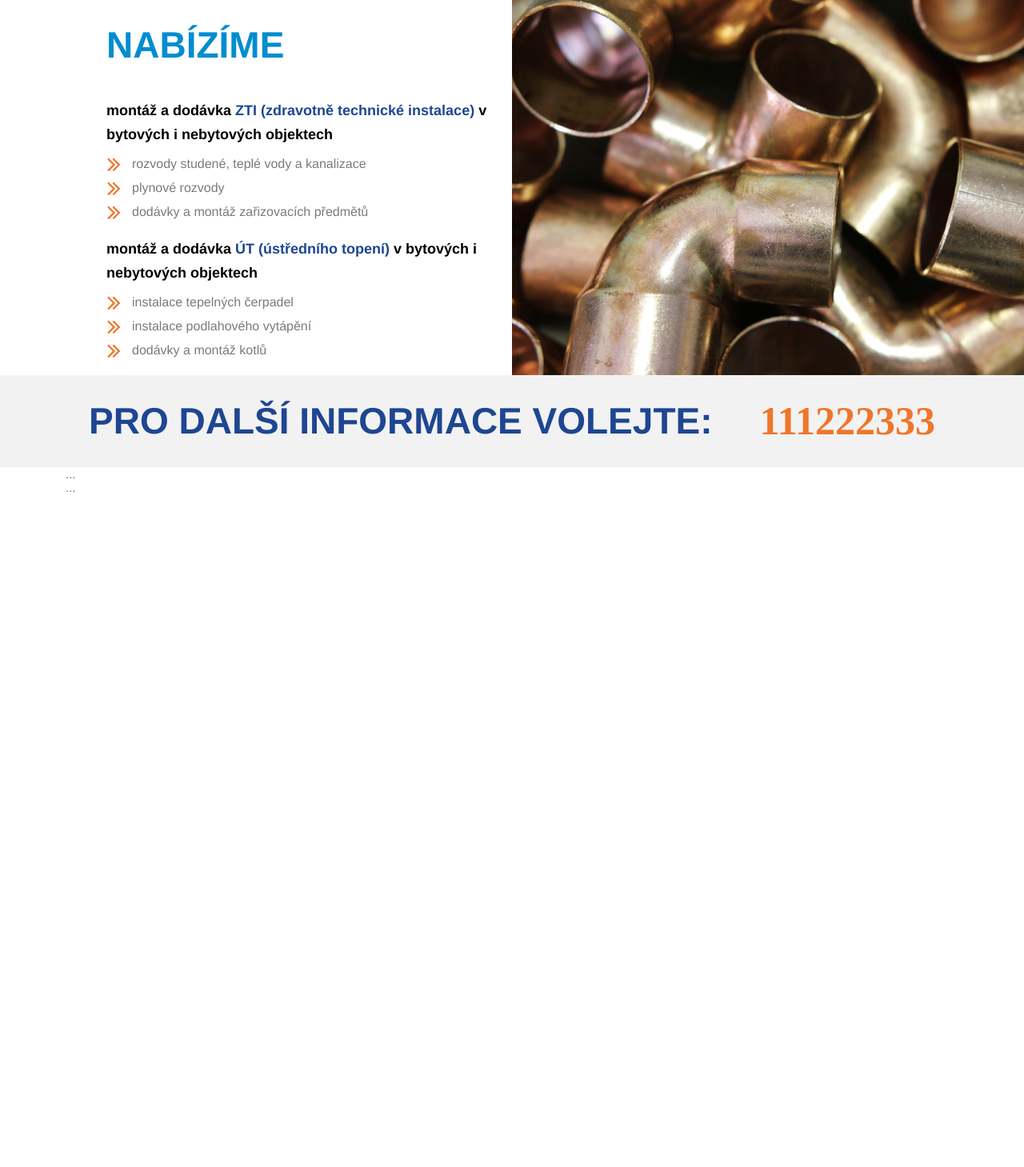
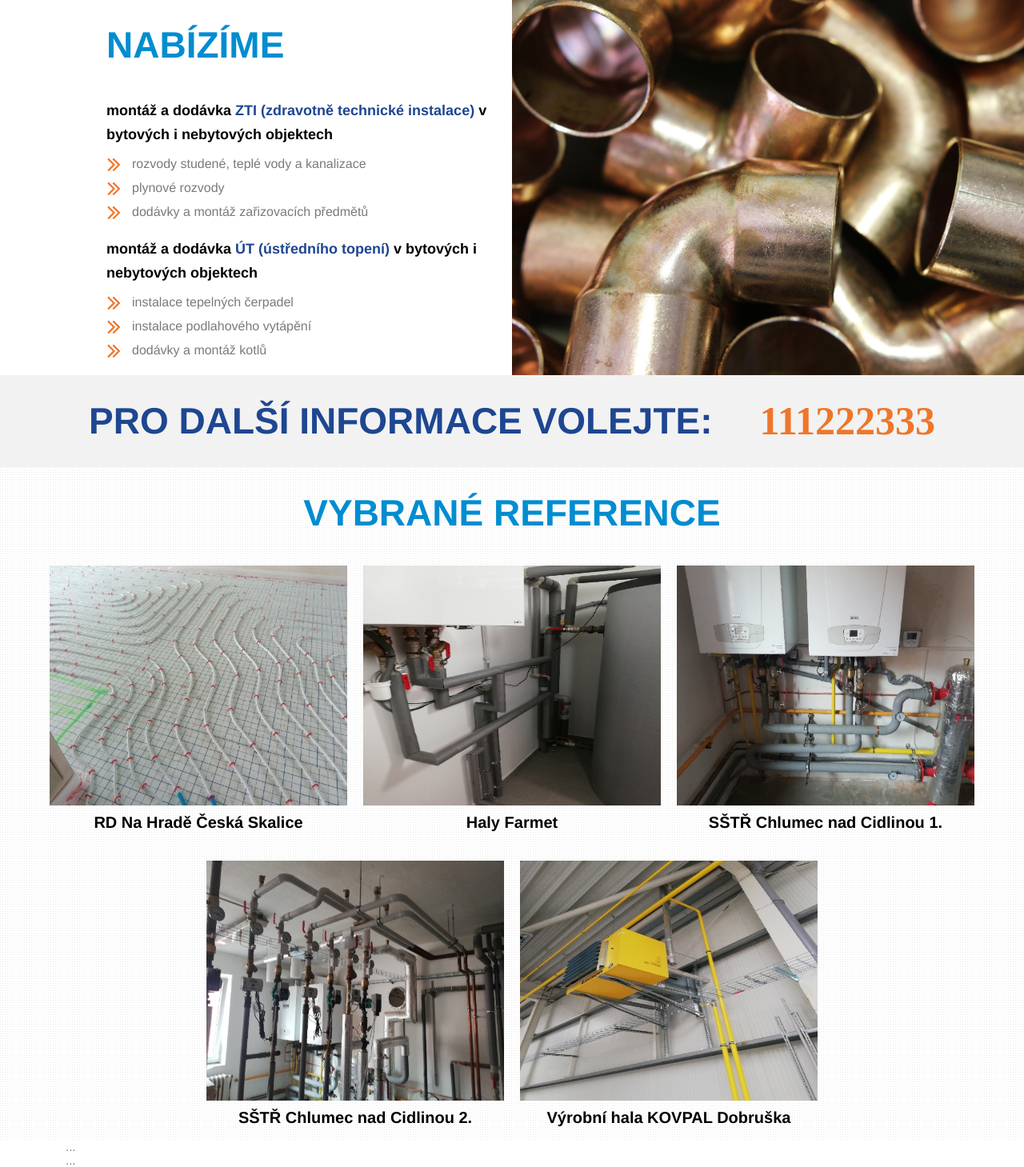
Before and after one commit to Igrok95Ronin/cz-sant-3, a PHP site: page / in a window 1280 px wide. Shown: the part 2236-3695 px from the top of the page at 80% size. Before the commit the page ends 2851 px from the top, so only its background shows below. Run offline with PHP 8.4, Linux system fonts and the light colour scheme; some libraries are stand-ins or nearby versions.

Commit message:
finish eighth block

```diff
--- a/assets/css/style.css
+++ b/assets/css/style.css
@@ -353,6 +353,55 @@ body {
   width: 100% !important;
 }
 
+.eighth-section {
+  background: url(../img/tex-or.png);
+}
+
+.eighth-container {
+  max-width: 1200px;
+  margin: 0 auto;
+}
+
+.eighth-title {
+  color: #1e4691;
+  font-size: clamp(30px, 4vw, 46px);
+  font-weight: 600;
+  padding: 30px 0;
+  text-align: center;
+  color: #008dd0;
+}
+
+.eighth-box {
+  display: -webkit-box;
+  display: -ms-flexbox;
+  display: flex;
+  -ms-flex-wrap: wrap;
+      flex-wrap: wrap;
+  gap: 20px;
+  -webkit-box-pack: center;
+      -ms-flex-pack: center;
+          justify-content: center;
+}
+
+.eighth-items {
+  height: 100%;
+  width: calc(33.33% - 20px);
+}
+
+.eighth-items__img {
+  height: 300px;
+  width: 100%;
+}
+
+.eighth-items__text {
+  font-weight: 600;
+  color: #000000;
+  width: 100%;
+  text-align: center;
+  margin-top: 10px;
+  font-size: 20px;
+}
+
 @media (max-width: 1400px) {
   .sixth-left-block {
     max-width: 80%;
@@ -436,6 +485,11 @@ body {
   .fifth-items__text {
     font-size: 24px;
   }
+
+  .eighth-items {
+    height: 100%;
+    width: calc(50% - 20px);
+  }
 }
 @media (max-width: 576px) {
   .section {
@@ -445,4 +499,9 @@ body {
   .seventh-title {
     font-size: 27px;
   }
+
+  .eighth-items {
+    height: 100%;
+    width: 100%;
+  }
 }
--- a/assets/scss/style.scss
+++ b/assets/scss/style.scss
@@ -274,6 +274,40 @@ body{
 .header-btn--width {
     width: 100%!important;
 }
+//Eighth Section
+.eighth-section {
+    background: url(../img/tex-or.png);
+}
+.eighth-container {
+    max-width: 1200px;
+    margin: 0 auto;
+}
+.eighth-title {
+    @include title();
+    color: #008dd0;
+}
+.eighth-box {
+    display: flex;
+    flex-wrap: wrap;
+    gap:20px;
+    justify-content: center;
+}
+.eighth-items {
+    height: 100%;
+    width: calc(33.33% - 20px) ;
+}
+.eighth-items__img {
+    height: 300px;
+    width: 100%;
+}
+.eighth-items__text {
+    font-weight: 600;
+    color: #000000;
+    width: 100%;
+    text-align: center;
+    margin-top: 10px;
+    font-size: 20px;
+}
 
 
 
@@ -343,6 +377,10 @@ body{
     .fifth-items__text {
         font-size: 24px;
     }
+    .eighth-items {
+        height: 100%;
+        width: calc(50% - 20px) ;
+    }
 
 }
 @media(max-width: 576px) {
@@ -352,4 +390,8 @@ body{
     .seventh-title {
         font-size: 27px;
     }
+    .eighth-items {
+        height: 100%;
+        width: 100%;
+    }
 }
--- a/index.html
+++ b/index.html
@@ -180,6 +180,37 @@ $title = $text . ' ' . $city;
                 </div>
             </div>
         </section>
+        <section class="eighth-section">
+            <div class="container-fluid">
+                <div class="row">
+                    <div class="col-12 eighth-container">
+                        <h2 class="eighth-title">VYBRANÉ REFERENCE</h2>
+                        <div class="eighth-box">
+                            <div class="eighth-items">
+                                <img class="eighth-items__img" src="assets/img/1.1ceska-skalice.jpg" alt="" >
+                                <p class="eighth-items__text">RD Na Hradě Česká Skalice</p>
+                            </div>
+                            <div class="eighth-items">
+                                <img class="eighth-items__img" src="assets/img/1.2Farmet.jpg" alt="" >
+                                <p class="eighth-items__text">Haly Farmet</p>
+                            </div>
+                            <div class="eighth-items">
+                                <img class="eighth-items__img" src="assets/img/1.3Chlumec1.jpg" alt="" >
+                                <p class="eighth-items__text">SŠTŘ Chlumec nad Cidlinou 1.</p>
+                            </div>
+                            <div class="eighth-items">
+                                <img class="eighth-items__img" src="assets/img/1.4Chlumec2.jpg" alt="" >
+                                <p class="eighth-items__text">SŠTŘ Chlumec nad Cidlinou 2.</p>
+                            </div>
+                            <div class="eighth-items">
+                                <img class="eighth-items__img" src="assets/img/1.5Kovpal.jpg" alt="" >
+                                <p class="eighth-items__text">Výrobní hala KOVPAL Dobruška</p>
+                            </div>
+                        </div>
+                    </div>
+                </div>
+            </div>
+        </section>
 
         <!--Нижний колонтитул страницы-->
         <footer>
```
Also changed, not shown: assets/img/1.1ceska-skalice.jpg (added), assets/img/1.2Farmet.jpg (added), assets/img/1.3Chlumec1.jpg (added), assets/img/1.4Chlumec2.jpg (added), assets/img/1.5Kovpal.jpg (added).
